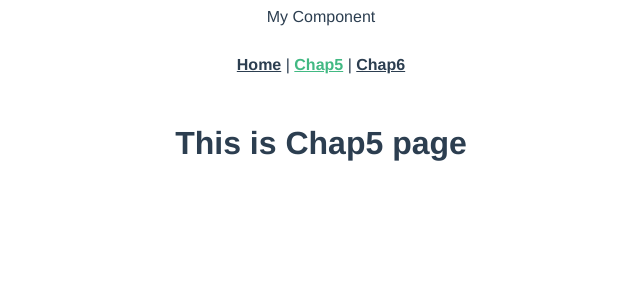
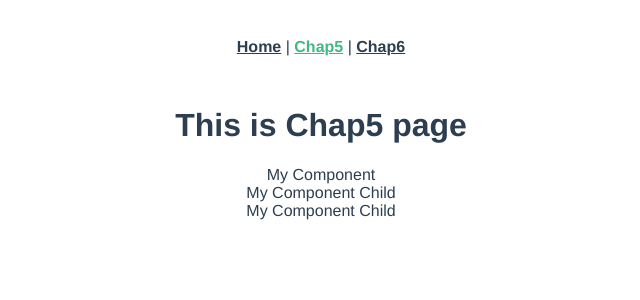
Before and after one commit to kawa1228/vuebook2-sample, a Vue app: page /chap5 in a window 1280 px wide. Shown: the top 300 px of the page, without its empty margins (319-959 px from the left). Built offline with nearby package versions, Linux system fonts and the light colour scheme.

Commit message:
add comp-child

```diff
--- a/src/App.vue
+++ b/src/App.vue
@@ -1,6 +1,5 @@
 <template>
   <div id="app">
-    <my-component/>
     <div id="nav">
       <router-link to="/">Home</router-link> |
       <router-link to="/chap5">Chap5</router-link> |
@@ -9,16 +8,6 @@
     <router-view />
   </div>
 </template>
-
-<script>
-import myComponent from "./components/MyComponent.vue";
-export default {
-  components: {
-    "my-component": myComponent
-  }
-};
-</script>
-
 
 <style lang="scss">
 #app {
--- /dev/null
+++ b/src/components/MyCompChild.vue
@@ -0,0 +1,3 @@
+<template>
+    <div class="comp-child">My Component Child</div>
+</template>
--- a/src/components/MyComponent.vue
+++ b/src/components/MyComponent.vue
@@ -1,3 +1,18 @@
 <template>
-    <div class="my-component">My Component</div>
+  <div class="my-component">
+    <p>
+    My Component
+    <comp-child val="this is child A"/>
+    <comp-child val="this is child B"/>
+    </p>
+  </div>
 </template>
+
+<script>
+import CompChild from "./MyCompChild";
+export default {
+  components: {
+    "comp-child": CompChild
+  }
+};
+</script>
--- a/src/views/Chap5.vue
+++ b/src/views/Chap5.vue
@@ -1,3 +1,15 @@
 <template>
-  <div class="chap5"><h1>This is Chap5 page</h1></div>
+  <div class="chap5">
+    <h1>This is Chap5 page</h1>
+    <my-component/>
+  </div>
 </template>
+
+<script>
+import myComponent from "../components/MyComponent.vue";
+export default {
+  components: {
+    "my-component": myComponent
+  }
+};
+</script>
```
